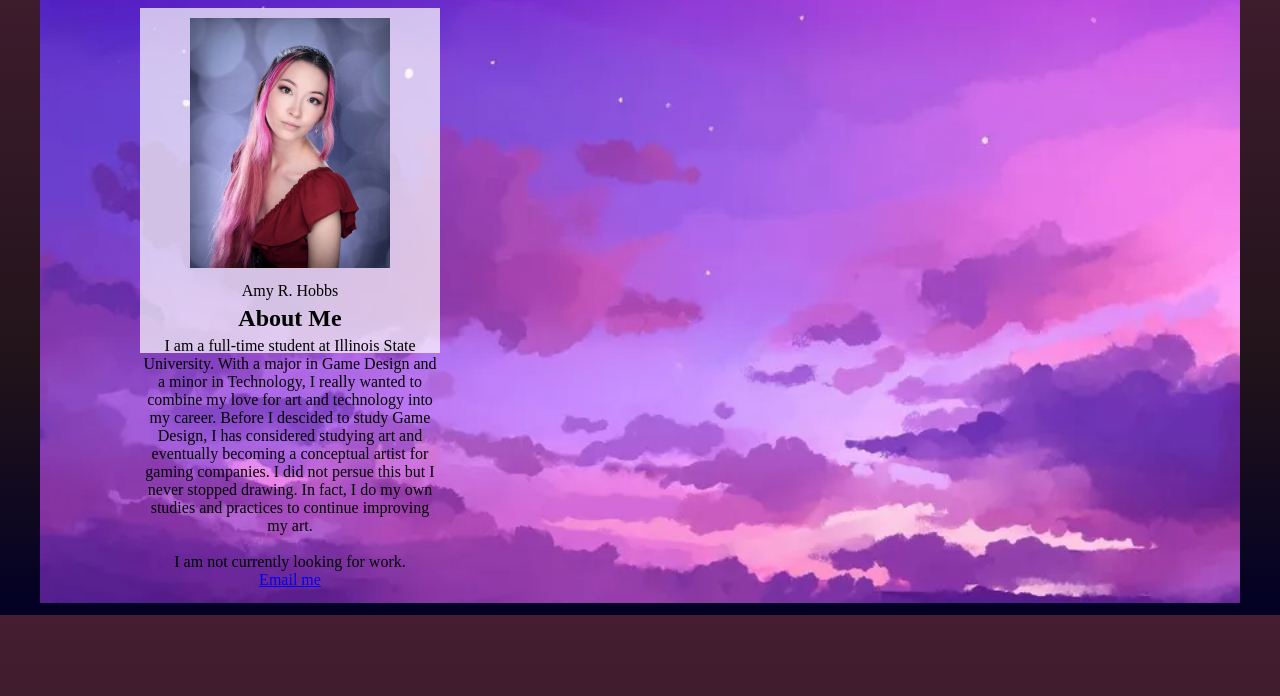
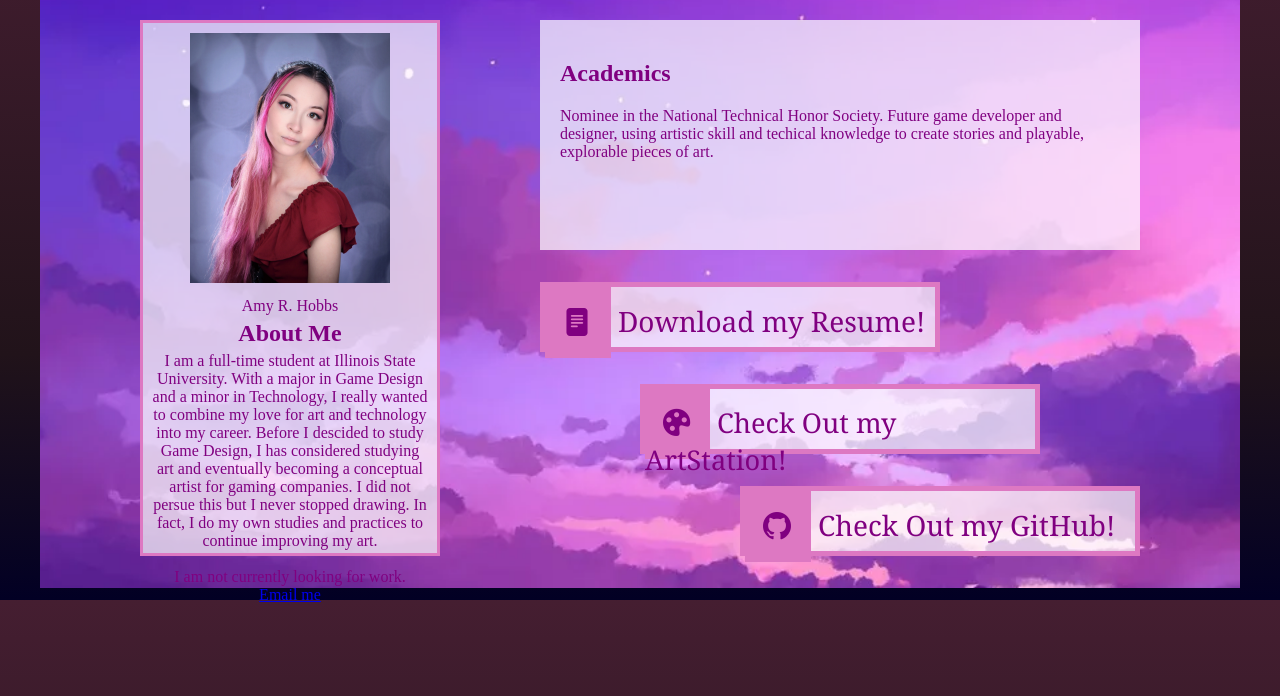
Before and after one commit to ArHobbs/CTK301, a plain HTML site: page FinalMockup/Contact.html in a window 1280 px wide. Shown: the part 104-800 px from the top of the page. Drawn offline with nearby package versions, Linux system fonts and the light colour scheme.

Commit message:
Add files via upload

```diff
--- a/FinalMockup/ArtPortfolio.css
+++ b/FinalMockup/ArtPortfolio.css
@@ -17,12 +17,12 @@ body {background: rgb(2,0,36); background: linear-gradient(0deg, rgba(2,0,36,1)
     font-size: large;
     font-style: italic;
     color: purple;
-    background-color: #e889b8}
+    background-color: #dd78c2}
 
     nav {
       grid-column: 6 / 10;
       grid-row: 1 / 2;
-      background-color: #e889b8;}
+      background-color: #dd78c2;}
     nav li {display: inline-block;}
     nav li a {padding: 15px;}
     nav li a:hover {
@@ -53,6 +53,24 @@ body {background: rgb(2,0,36); background: linear-gradient(0deg, rgba(2,0,36,1)
             #primary_nav_wrap ul ul a {line-height:120%;}
             #primary_nav_wrap ul ul ul {top:0; left:100%;}
             #primary_nav_wrap ul li:hover > ul {display:block;}
+#ArtStation {
+  background-color: #dd78c2;
+  grid-column: 2 / 3;
+  grid-row: 4 / 5;}
+    #ArtStation a {
+      display: block;
+      font-family: Georgia, 'Times New Roman', Times, serif;
+      color: purple;
+      text-decoration: none;
+      text-align: center;
+      font-size: large;
+      padding-top: 10px;}
+    #ArtStation a hover {color: mediumvioletred;
+      background-color: rgba(255, 255, 255, 0.7);
+      transition: background-color 0.4s;}
+
+
+.f-carousel__slide {border-top: 3px solid #dd78c2; border-left: 3px solid #dd78c2; border-right: 3px solid #dd78c2;}
 
 #Denari {
   background-color: white;
@@ -60,8 +78,7 @@ body {background: rgb(2,0,36); background: linear-gradient(0deg, rgba(2,0,36,1)
   grid-column: 2 / 3;
   grid-row: 6 / 10;
   width: 260px;
-  height: 290px;
-  border-top: 3px solid #e889b8; border-left: 3px solid #e889b8; border-right: 3px solid #e889b8;}
+  height: 290px;}
   #Denari h3 {
     padding: 5px;
     padding-top: 25px;
@@ -70,14 +87,16 @@ body {background: rgb(2,0,36); background: linear-gradient(0deg, rgba(2,0,36,1)
     color: black;
     background-color: rgba(255, 255, 255, 0.7);
     text-align: left;
-    border-left: 3px solid #e889b8; border-right: 3px solid #e889b8;}
+    border-left: 3px solid #dd78c2; border-right: 3px solid #dd78c2;}
   #Denari p {
     padding: 10px;
     margin: 0px;
+    font-family: Verdana, Geneva, Tahoma, sans-serif;
+    font-size: smaller;
     color: black;
     background-color: rgba(255, 255, 255, 0.7);
     text-align: left;
-    border-left: 3px solid #e889b8; border-right: 3px solid #e889b8; border-bottom: 3px solid #e889b8;}
+    border-left: 3px solid #dd78c2; border-right: 3px solid #dd78c2; border-bottom: 3px solid #dd78c2;}
 
 #Cavellina {
   background-color: white;
@@ -85,8 +104,7 @@ body {background: rgb(2,0,36); background: linear-gradient(0deg, rgba(2,0,36,1)
   grid-column: 4 / 5;
   grid-row: 5 / 9;
   width: 260px;
-  height: 290px;
-  border-top: 3px solid #e889b8; border-left: 3px solid #e889b8; border-right: 3px solid #e889b8;}
+  height: 290px;}
   #Cavellina h3 {
     padding: 5px;
     padding-top: 25px;
@@ -95,14 +113,16 @@ body {background: rgb(2,0,36); background: linear-gradient(0deg, rgba(2,0,36,1)
     color: black;
     background-color: rgba(255, 255, 255, 0.7);
     text-align: left;
-    border-left: 3px solid #e889b8; border-right: 3px solid #e889b8;}
+    border-left: 3px solid #dd78c2; border-right: 3px solid #dd78c2;}
   #Cavellina p {
     padding: 10px;
     margin: 0px;
+    font-family: Verdana, Geneva, Tahoma, sans-serif;
+    font-size: smaller;
     color: black;
     background-color: rgba(255, 255, 255, 0.7);
     text-align: left;
-    border-left: 3px solid #e889b8; border-right: 3px solid #e889b8; border-bottom: 3px solid #e889b8;}
+    border-left: 3px solid #dd78c2; border-right: 3px solid #dd78c2; border-bottom: 3px solid #dd78c2;}
 
 #Freyel {
   background-color: white;
@@ -110,8 +130,7 @@ body {background: rgb(2,0,36); background: linear-gradient(0deg, rgba(2,0,36,1)
   grid-column: 6 / 7;
   grid-row: 4 / 8;
   width: 260px;
-  height: 290px;
-  border-top: 3px solid #e889b8; border-left: 3px solid #e889b8; border-right: 3px solid #e889b8;}
+  height: 290px;}
   #Freyel h3 {
     padding: 5px;
     padding-top: 25px;
@@ -120,22 +139,23 @@ body {background: rgb(2,0,36); background: linear-gradient(0deg, rgba(2,0,36,1)
     color: black;
     background-color: rgba(255, 255, 255, 0.7);
     text-align: left;
-    border-left: 3px solid #e889b8; border-right: 3px solid #e889b8;}
+    border-left: 3px solid #dd78c2; border-right: 3px solid #dd78c2;}
   #Freyel p {
     padding: 10px;
     margin: 0px;
+    font-family: Verdana, Geneva, Tahoma, sans-serif;
+    font-size: smaller;
     color: black;
     background-color: rgba(255, 255, 255, 0.7);
     text-align: left;
-    border-left: 3px solid #e889b8; border-right: 3px solid #e889b8; border-bottom: 3px solid #e889b8;}
+    border-left: 3px solid #dd78c2; border-right: 3px solid #dd78c2; border-bottom: 3px solid #dd78c2;}
 #Kenny {
   background-color: white;
   text-align: center;
   grid-column: 8 / 9;
   grid-row: 3 / 7;
   width: 260px;
-  height: 290px;
-  border-top: 3px solid #e889b8; border-left: 3px solid #e889b8; border-right: 3px solid #e889b8;}
+  height: 290px;}
   #Kenny h3 {
     padding: 5px;
     padding-top: 25px;
@@ -144,14 +164,14 @@ body {background: rgb(2,0,36); background: linear-gradient(0deg, rgba(2,0,36,1)
     color: black;
     background-color: rgba(255, 255, 255, 0.7);
     text-align: left;
-    border-left: 3px solid #e889b8; border-right: 3px solid #e889b8;}
+    border-left: 3px solid #dd78c2; border-right: 3px solid #dd78c2;}
   #Kenny p {
     padding: 10px;
     margin: 0px;
+    font-family: Verdana, Geneva, Tahoma, sans-serif;
+    font-size: smaller;
     color: black;
     background-color: rgba(255, 255, 255, 0.7);
     text-align: left;
-    border-left: 3px solid #e889b8; border-right: 3px solid #e889b8; border-bottom: 3px solid #e889b8;}
-  img {
-    max-width: 260px;
-    max-height: 290px;}
+    border-left: 3px solid #dd78c2; border-right: 3px solid #dd78c2; border-bottom: 3px solid #dd78c2;}
+    .f-carousel__slide img {Width: 100%;}
--- a/FinalMockup/Contact.css
+++ b/FinalMockup/Contact.css
@@ -4,25 +4,25 @@ body {background: rgb(2,0,36); background: linear-gradient(0deg, rgba(2,0,36,1)
   margin: 12px auto;
   width: 1200px;
   display: grid;
-    grid-template-columns: 1fr 3fr 2fr 1fr 4fr 1fr;
-    grid-template-rows: 80px 70px 70px 140px 85px 40px 160px 50px;
+    grid-template-columns: 1fr 3fr 1fr 1fr 1fr 2fr 1fr 1fr 1fr;
+    grid-template-rows: 80px 32px 230px 32px 70px 32px 70px 32px 70px 32px;
   background-image: url(purple-aesthetic-iphone-background-of-skyline-of-3pwt9owd4ykpiru6.jpg);
   background-size: cover;}
 
 header {
   padding-left: 20px;
-  grid-column: 1 / 4;
+  grid-column: 1 / 5;
   grid-row: 1 / 2;
   font-family: 'Sacramento', cursive;
   font-size: large;
   font-style: italic;
   color: purple;
-  background-color: #e889b8}
+  background-color: #dd78c2}
 
 nav {
-  grid-column: 4 / 7;
+  grid-column: 5 / 10;
   grid-row: 1 / 2;
-  background-color: #e889b8;}
+  background-color: #dd78c2;}
 nav li {display: inline-block;}
 nav li a {padding: 15px;}
 nav li a:hover {
@@ -56,11 +56,76 @@ nav li a:hover {
 
 .AboutMe {
   grid-column: 2 / 3;
-  grid-row: 2 / 6;
+  grid-row: 3 / 10;
   background-color: rgba(255, 255, 255, 0.7);
-  text-align: center ;
-  margin-top: 20px}
-  .AboutMe p {margin: 0;}
-  .AboutMe h2 {margin: 5px;}
-  .AboutMe img {max-width: 200px;
-  padding: 10px;}
+  text-align: center;
+  border: 3px solid #dd78c2;}
+  .AboutMe p {margin: 0px; padding-left: 8px; padding-right: 8px; Color: purple;}
+  .AboutMe h2 {margin: 5px; Color: purple;}
+  .AboutMe img {max-width: 200px; padding: 10px;}
+
+#Academics {background-color: rgba(255, 255, 255, 0.7);
+  grid-column: 4 / 9;
+  grid-row: 3 / 4;
+  padding: 20px;
+  Color: purple;}
+
+
+#Resume {background-color: rgba(255, 255, 255, 0.7);
+  grid-column: 4 / 7;
+  grid-row: 5 / 6;
+  border: 5px solid #dd78c2;
+  padding-top: 15px;
+  font-size: 175%;}
+  #Resume .bi-file-text-fill {
+    Color: purple;
+    font-size: 100%;
+    text-decoration: none;
+    padding: 18px;
+    padding-right: 20px;
+    margin: 0px;
+    background-color: #dd78c2;}
+    #Resume a {
+      text-decoration: none;
+      font-family: Georgia, 'Times New Roman', Times, serif;
+      Color: purple;}
+
+
+#ArtStation {background-color: rgba(255, 255, 255, 0.7);
+  grid-column: 5 / 8;
+  grid-row: 7 / 8;
+  border: 5px solid #dd78c2;
+  padding-top: 15px;
+  font-size: 170%;}
+  #ArtStation .bi-palette-fill {
+    Color: purple;
+    font-size: 100%;
+    text-decoration: none;
+    padding: 18px;
+    padding-right: 20px;
+    margin: 0px;
+    background-color: #dd78c2;}
+    #ArtStation a {
+      text-decoration: none;
+      font-family: Georgia, 'Times New Roman', Times, serif;
+      Color: purple;}
+
+
+#GitHub {background-color: rgba(255, 255, 255, 0.7);
+  grid-column: 6 / 9;
+  grid-row: 9 / 10;
+  border: 5px solid #dd78c2;
+  padding-top: 15px;
+  font-size: 175%;}
+  #GitHub .bi-github {
+    Color: purple;
+    font-size: 100%;
+    text-decoration: none;
+    padding: 18px;
+    padding-right: 20px;
+    margin: 0px;
+    background-color: #dd78c2;}
+    #GitHub a {
+      text-decoration: none;
+      font-family: Georgia, 'Times New Roman', Times, serif;
+      Color: purple;}
--- a/FinalMockup/Contact.html
+++ b/FinalMockup/Contact.html
@@ -7,6 +7,7 @@
 	<link rel="preconnect" href="https://fonts.gstatic.com" crossorigin>
 	<link href="https://fonts.googleapis.com/css2?family=Sacramento&display=swap" rel="stylesheet">
 	<link href="Contact.css" rel="stylesheet" type="text/css">
+    <link rel="stylesheet" href="https://cdn.jsdelivr.net/npm/bootstrap-icons@1.11.1/font/bootstrap-icons.css">
 </head>
 <body>
 	<div id="grid">
@@ -21,7 +22,6 @@
                         <li><a href="ArtPorfolio.html">Personal Art</a></li>
                         <li><a href="#">Professional Web</a></li>
                     </ul>
-                <li><a href="">Academics</a></li>
                 <li><a href="Contact.html">Contact Me</a></li>
                 </ul>
                 </nav>
@@ -34,6 +34,28 @@
         <a href="mailto:rnvalen@ilstu.edu">Email me</a>
     </div>
 
+    <div id="Academics">
+        <h2>Academics</h2>
+        <p>Nominee in the National Technical Honor Society. Future game developer and designer, using artistic skill and techical knowledge to create stories and playable, explorable pieces of art.</p>
+    </div>
+
+    <div id="Resume">
+        <a href="https://www.artstation.com/mildia" target="_blank" class="bi bi-file-text-fill"></a>
+        <a href="https://www.artstation.com/mildia" target="_blank">Download my Resume!</a>
+    </div>
+
+    <div id="ArtStation">
+        <a href="https://www.artstation.com/mildia" target="_blank" class="bi bi-palette-fill"></a>
+        <a href="https://www.artstation.com/mildia" target="_blank">Check Out my ArtStation!</a>
+    </div>
+
+    <div id="GitHub">
+        <a href="https://github.com/ArHobbs/CTK301" target="_blank" class="bi bi-github"></a>
+        <a href="https://github.com/ArHobbs/CTK301" target="_blank">Check Out my GitHub!</a>
+    </div>
+
+
+
 	</div>
 </body>
 </html>
```
Also changed, not shown: FinalMockup/ArtPorfolio.html (+11 -5 lines), FinalMockup/Home.css (+10 -6 lines), FinalMockup/Home.html (+2 -2 lines), FinalMockup/Portfolio Pictures/Freyel1.JPG (added), 4 other files.
